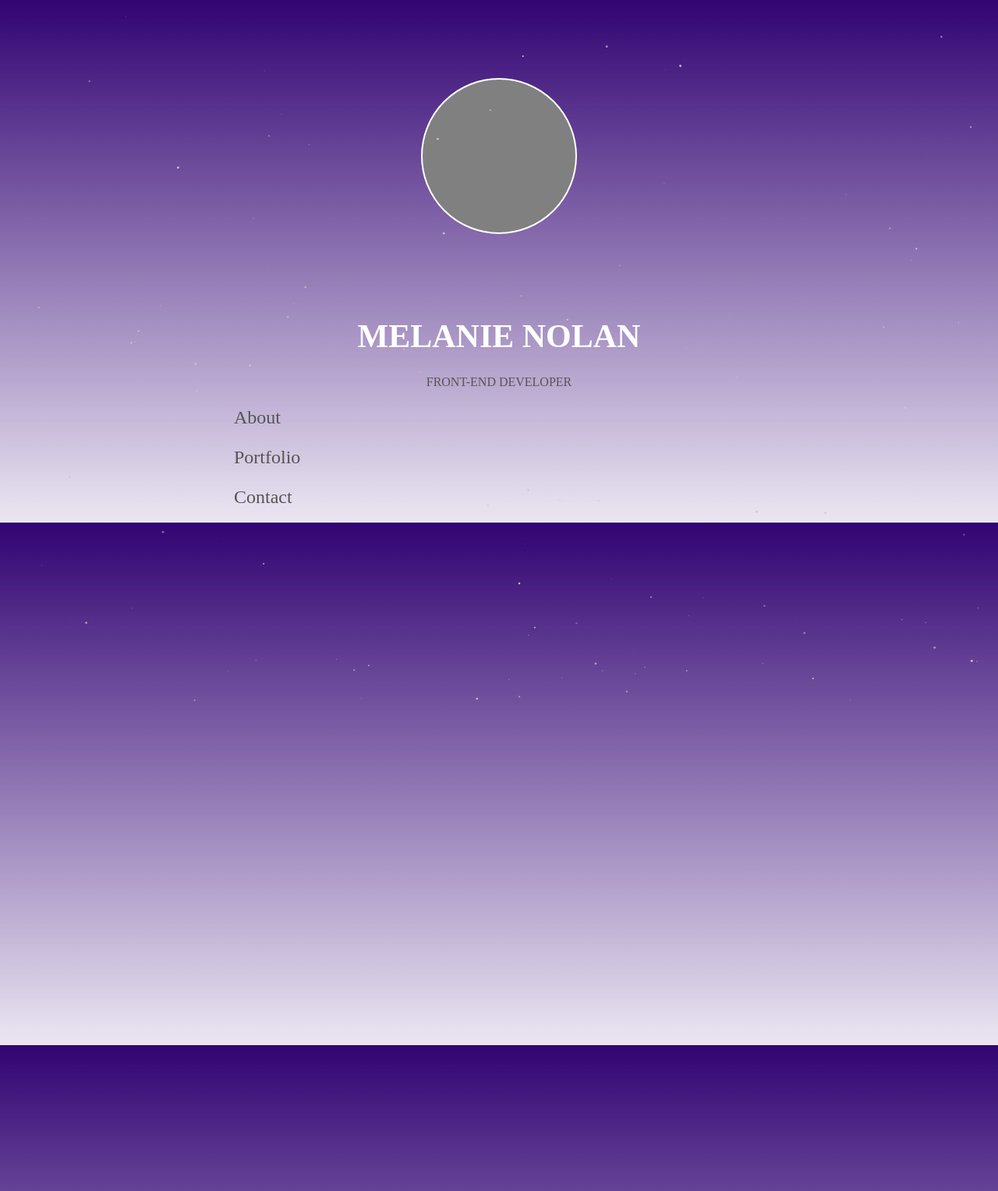
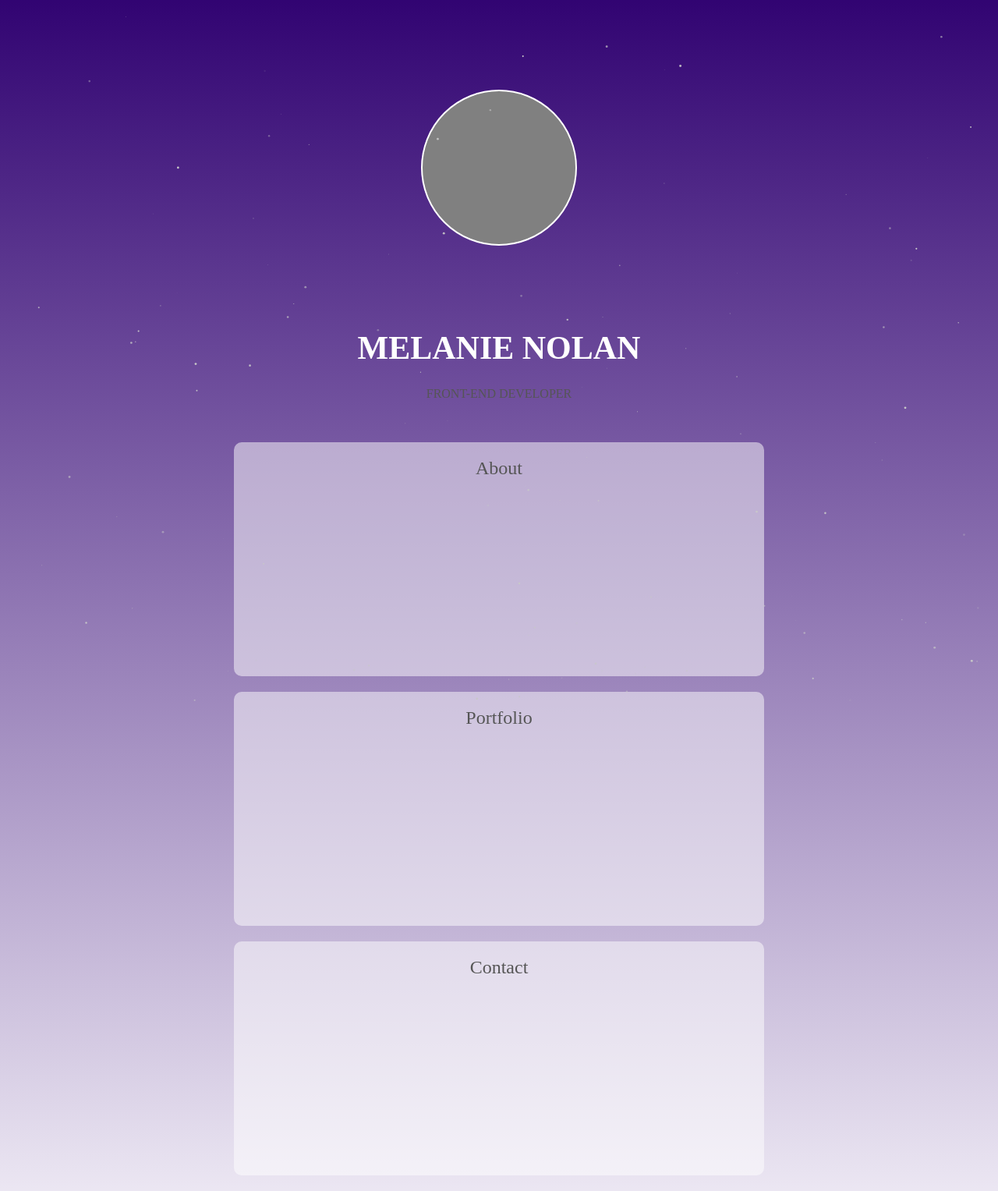
Before and after one commit to melanienolan/my-site, a Jekyll site: the page built from index.html, in a window 1280 px wide. Shown: the whole page at 78% size. Built offline with Jekyll 4.4.1, drawn with Linux system fonts in a browser that asks for light colours; some web fonts are replaced.

Commit message:
Added sections to sass includes in main.scss

```diff
--- a/css/main.scss
+++ b/css/main.scss
@@ -86,6 +86,7 @@
 @import
         "base",
         "background",
+        "sections",
         "home",
         "about",
         "portfolio",
```
